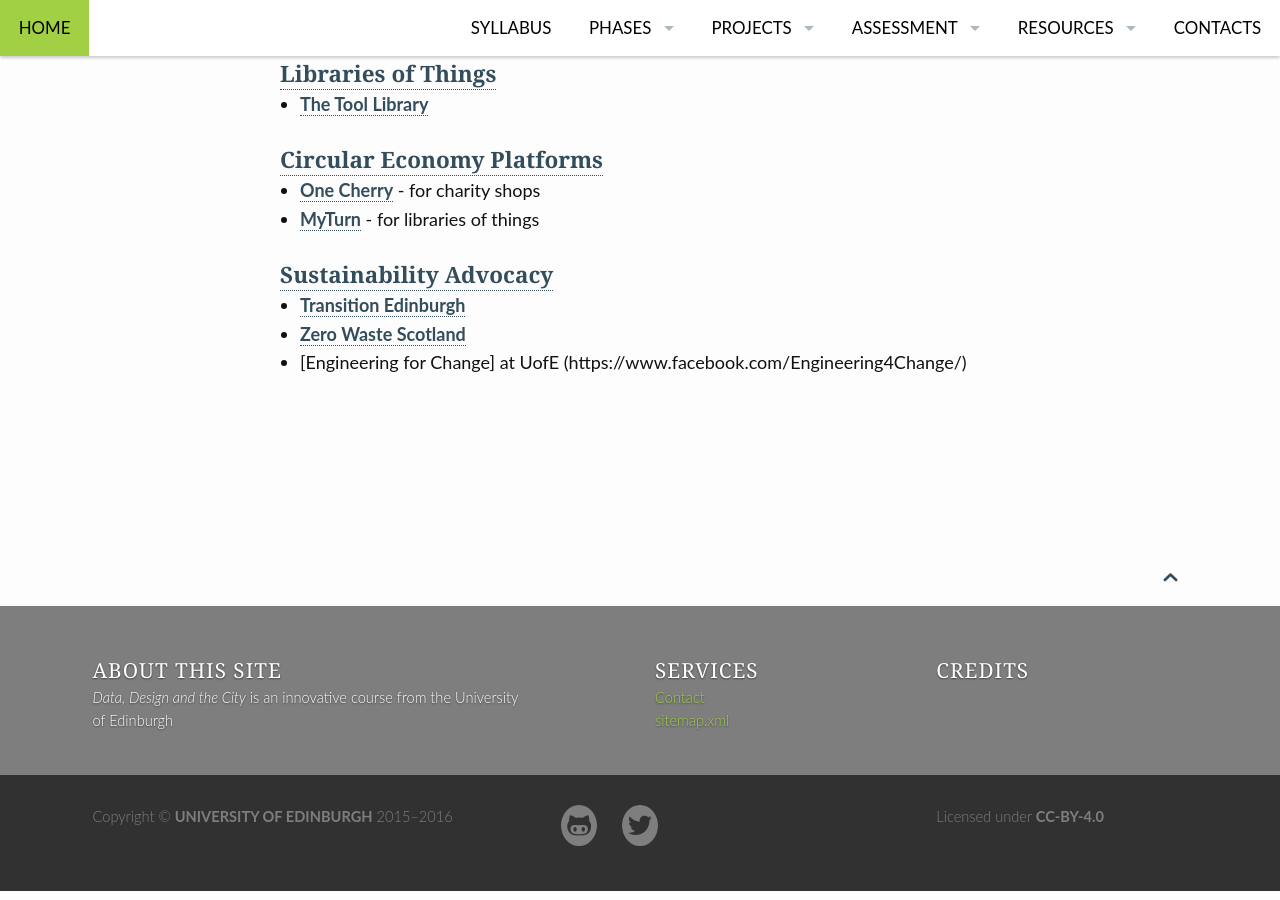
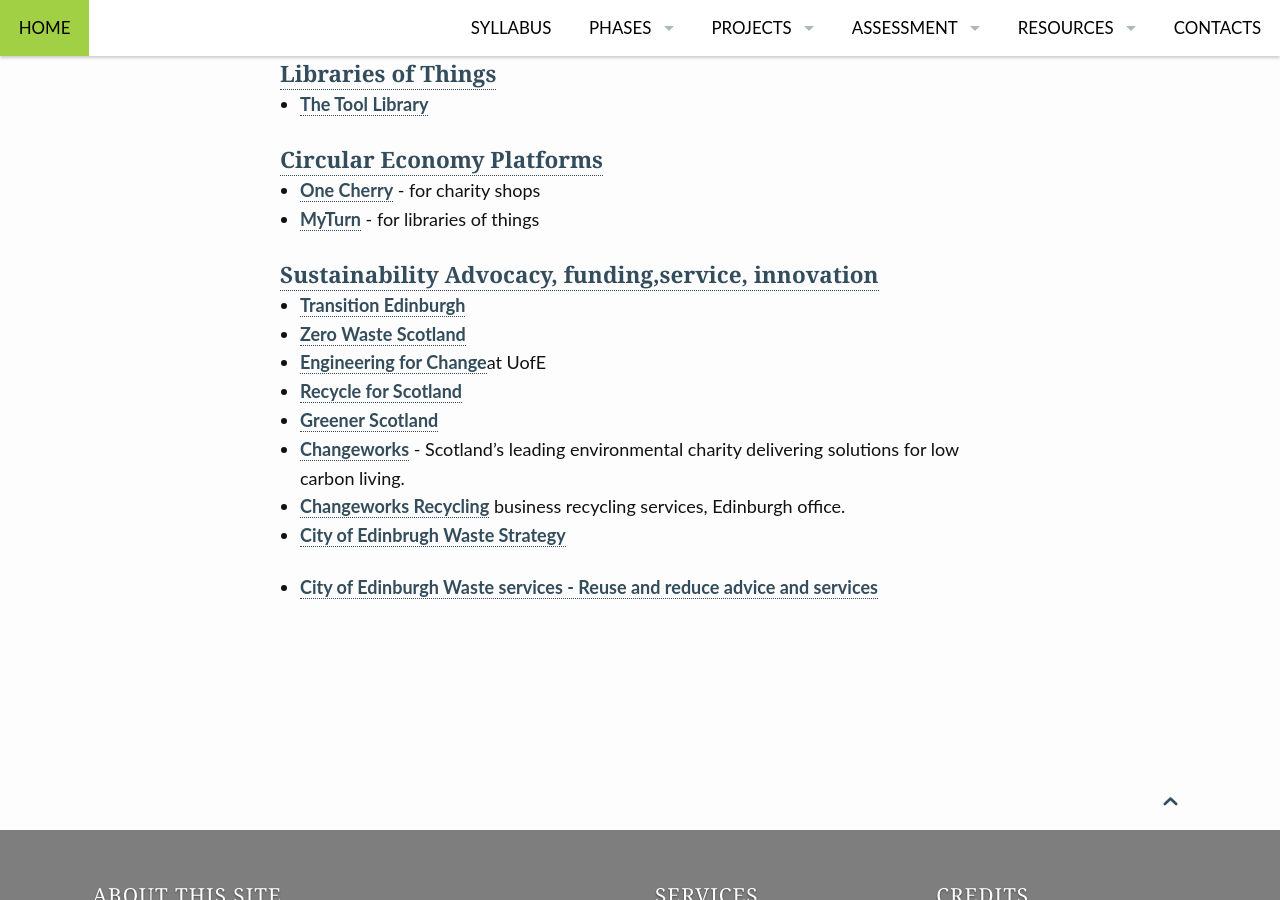
Before and after one commit to edinburghlivinglab/ddc, a Jekyll site: the page built from pages/initiatives.md, in a window 1280 px wide and 900 px high, scrolled down 567 px. Built offline with Jekyll 4.4.1, drawn with Linux system fonts in a browser that asks for light colours.

Commit message:
Update initiatives.md

```diff
--- a/pages/initiatives.md
+++ b/pages/initiatives.md
@@ -25,7 +25,14 @@
 * [One Cherry](https://onecherry.co.uk) - for charity shops
 * [MyTurn](https://myturn.com) - for libraries of things
 
-#### <a name="essential">Sustainability Advocacy</a>
+#### <a name="essential">Sustainability Advocacy, funding,service, innovation</a>
 * [Transition Edinburgh](https://transitionedinburgh.org.uk)
 * [Zero Waste Scotland](http://www.zerowastescotland.org.uk)
-* [Engineering for Change] at UofE (https://www.facebook.com/Engineering4Change/)
+* [Engineering for Change](https://www.facebook.com/Engineering4Change/)at UofE
+* [Recycle for Scotland](https://recycleforscotland.com/)
+* [Greener Scotland](http://www.greenerscotland.org/)
+* [Changeworks](https://www.changeworks.org.uk/) - Scotland’s leading environmental charity delivering solutions for low carbon living.
+* [Changeworks Recycling](http://www.changeworksrecycling.co.uk/) business recycling services, Edinburgh office.
+* [City of Edinbrugh Waste Strategy](http://www.edinburgh.gov.uk/info/20204/council_planning_framework/413/waste_strategies)
+
+* [City of Edinburgh Waste services - Reuse and reduce advice and services](http://www.edinburgh.gov.uk/info/20001/bins_and_recycling/415/reduce_and_reuse_waste)
```
